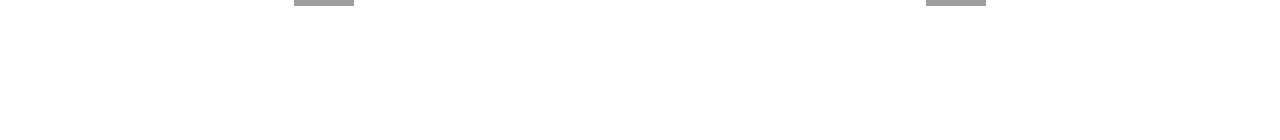
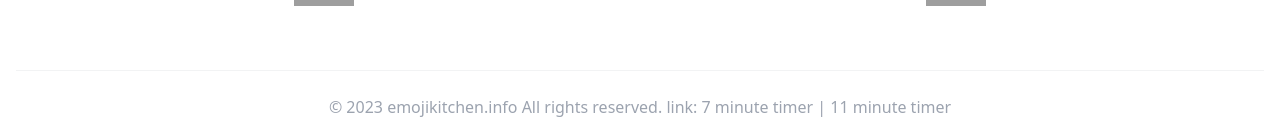
Before and after one commit to cuishunbiao/emojiKitchen, a Nuxt app: page / in a window 1280 px wide. Shown: the part 1277-1417 px from the top of the page. Before the commit the page ends 1283 px from the top, so only its background shows below. Built offline with nearby package versions, Linux system fonts and the light colour scheme.

Commit message:
feat: add link

```diff
--- a/app.vue
+++ b/app.vue
@@ -70,6 +70,9 @@
             </div>
         </li>
     </div>
+    <footer class="border-t mt-16 border-slate-900/5 py-6 text-center">
+        <p class="text-gray-400">© 2023 <a href="https://emojikitchen.info/">emojikitchen.info</a> All rights reserved. link: <a href="https://minutetimer.online/7minutetimer.html">7 minute timer</a> | <a href="https://minutetimer.online/11minutetimer.html">11 minute timer</a></p>
+    </footer>
 </template>
 
 <script setup>
```
